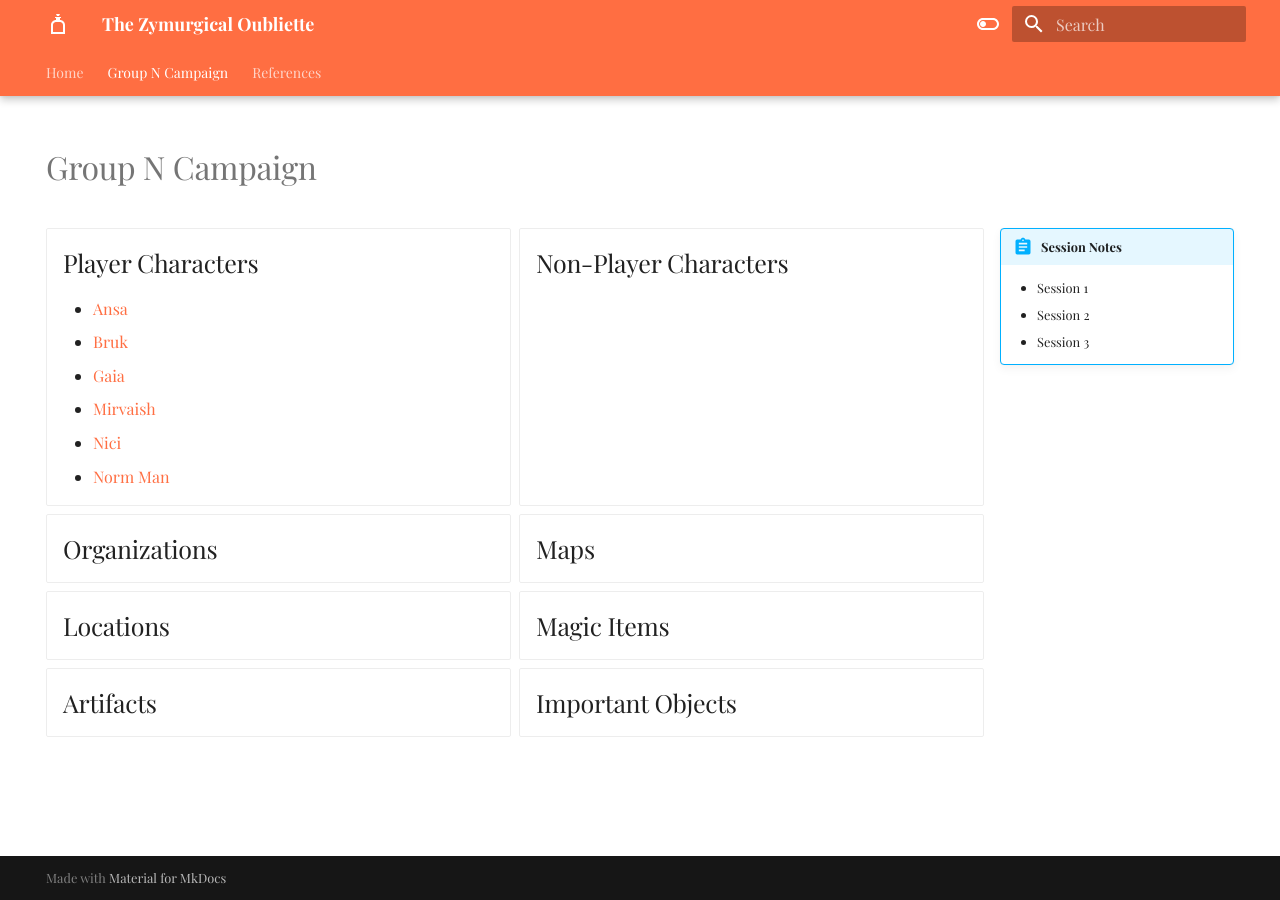
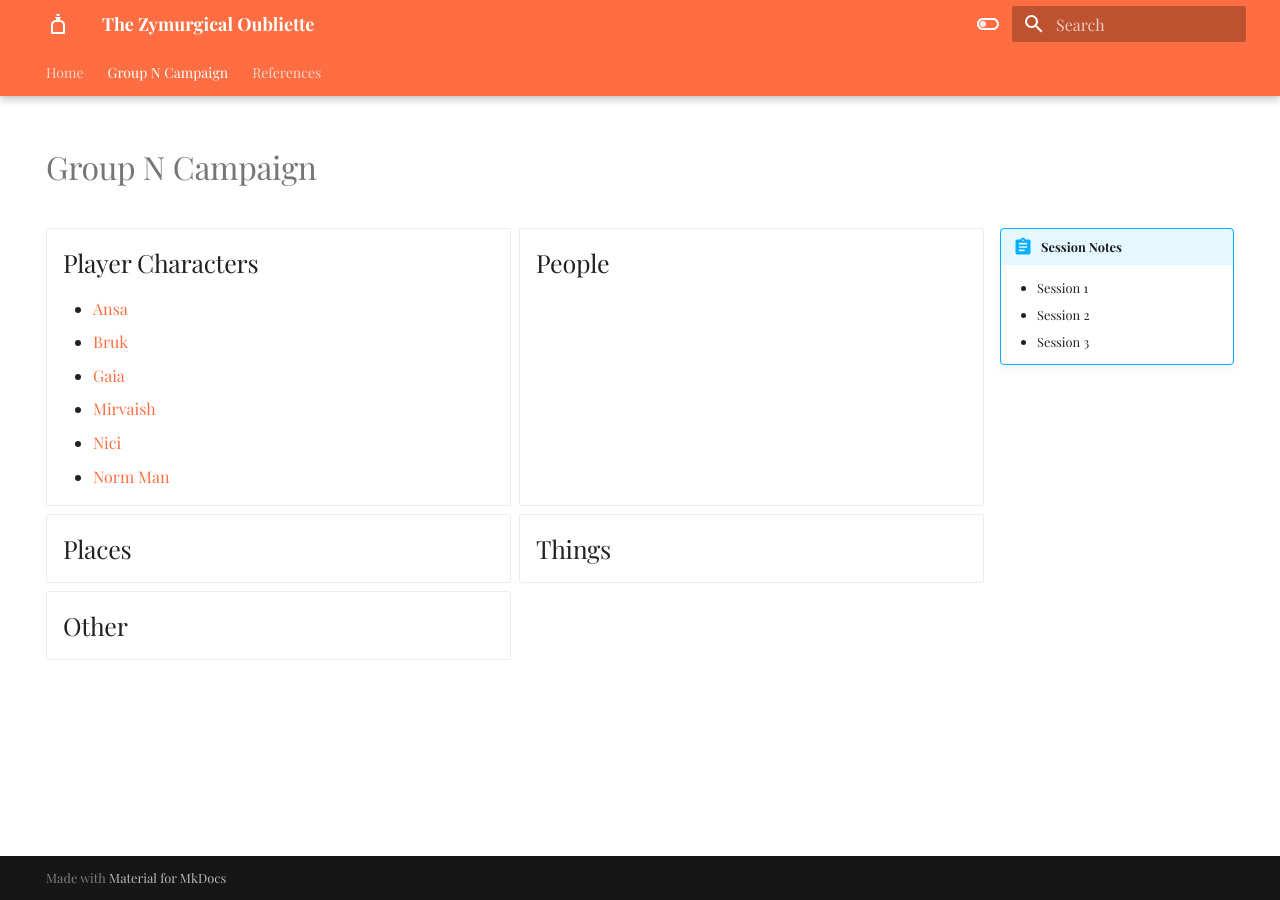
Before and after one commit to Half-Guinea-Press/zymurgical-oubliette, an MkDocs documentation site: the page built from docs/group-n/index.md, in a window 1280 px wide. Built offline with MkDocs 1.6.1 and Material for MkDocs 9.7.7, drawn with Linux system fonts in a browser that asks for light colours; some web fonts are replaced; comment, search, counter and statistics services are not loaded.

Commit message:
Update index.md

```diff
--- a/docs/group-n/index.md
+++ b/docs/group-n/index.md
@@ -23,18 +23,12 @@ hide:
     - [Nici](pc/nici)
     - [Norm Man](pc/norm)
 
--   ## Non-Player Characters
+-   ## People
 
--   ## Organizations
+-   ## Places
 
--   ## Maps
+-   ## Things
 
--   ## Locations
-
--   ## Magic Items
-
--   ## Artifacts
-
--   ## Important Objects
+-   ## Other
 
 </div>
```
